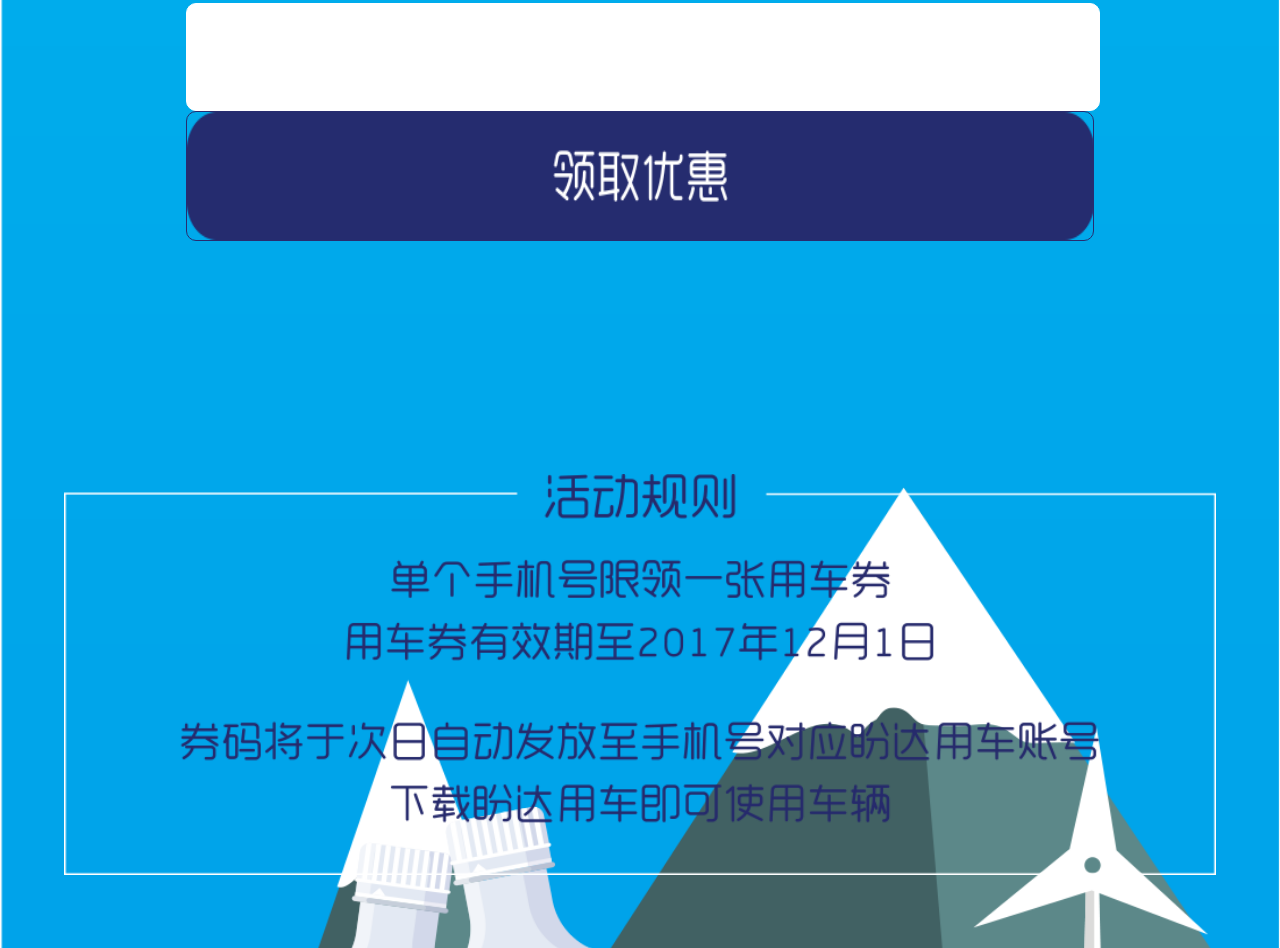
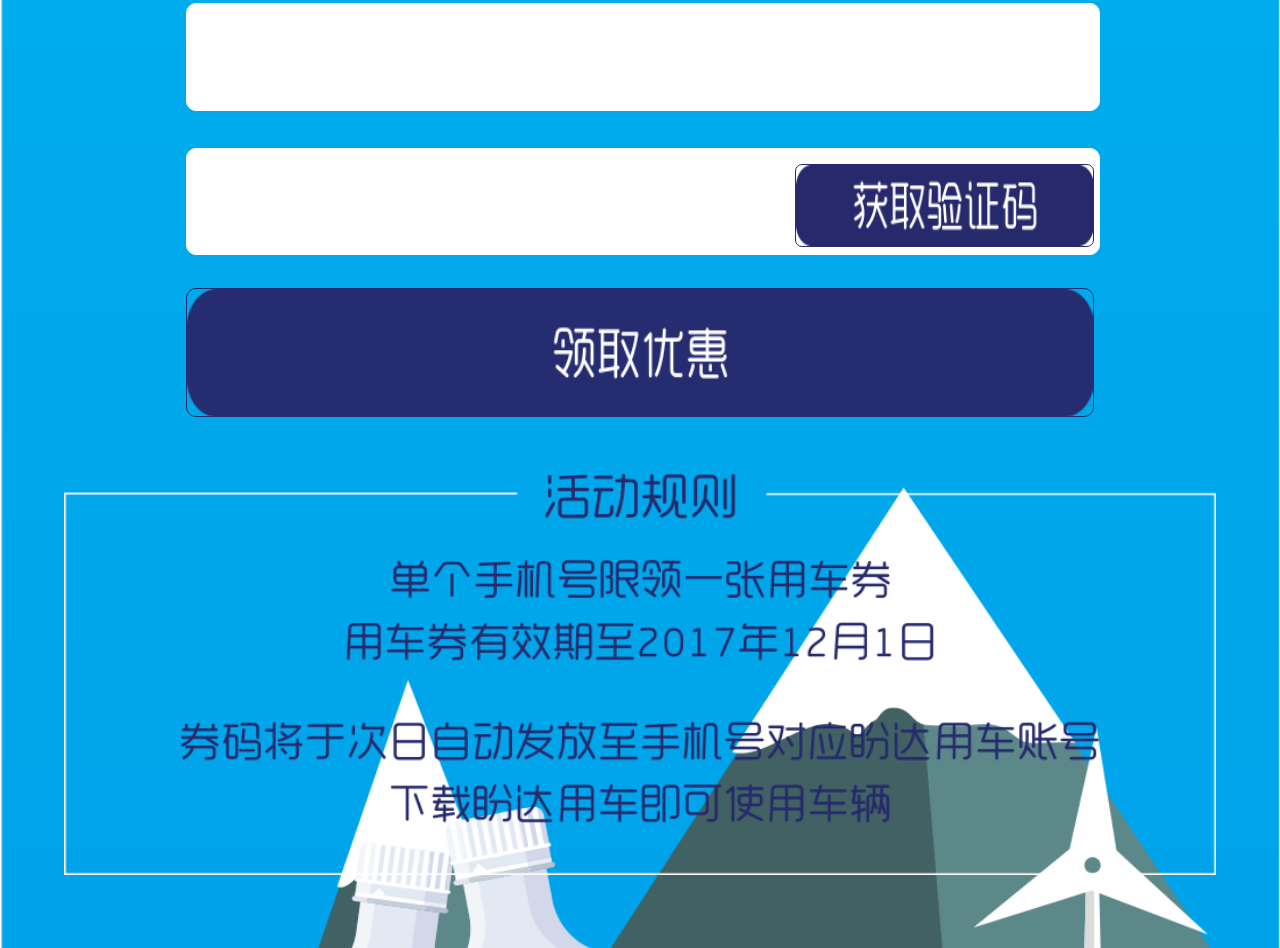
Before and after one commit to Youjingyu/yijian, a plain HTML site: page index.html in a window 1280 px wide. Shown: the part 1056-2004 px from the top of the page. Drawn offline with Linux system fonts and the light colour scheme.

Commit message:
添加验证码按钮html

```diff
--- a/index.html
+++ b/index.html
@@ -17,7 +17,11 @@
         <img src="img/title.png">
     </div>
     <div class="content">
-        <input type="tel" id="tel_input">
+        <input type="tel" id="tel_input" maxlength="11">
+        <div class="valid-num">
+            <input type="number" id="valid_num" maxlength="4">
+            <button class="valid-num-btn" id="valid_num_btn"></button>
+        </div>
         <button class="submit-btn" id="submit_btn"></button>
     </div>
     <div class="bottom-img">
```
